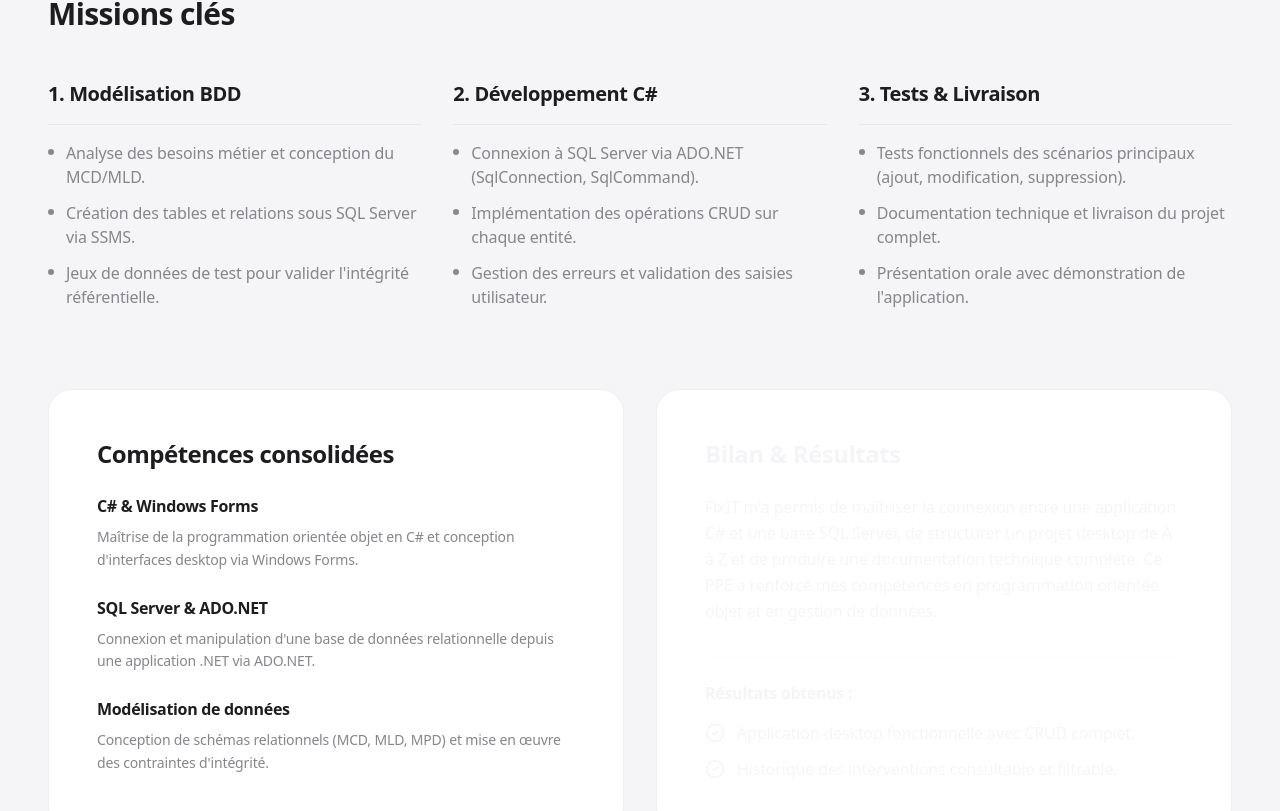
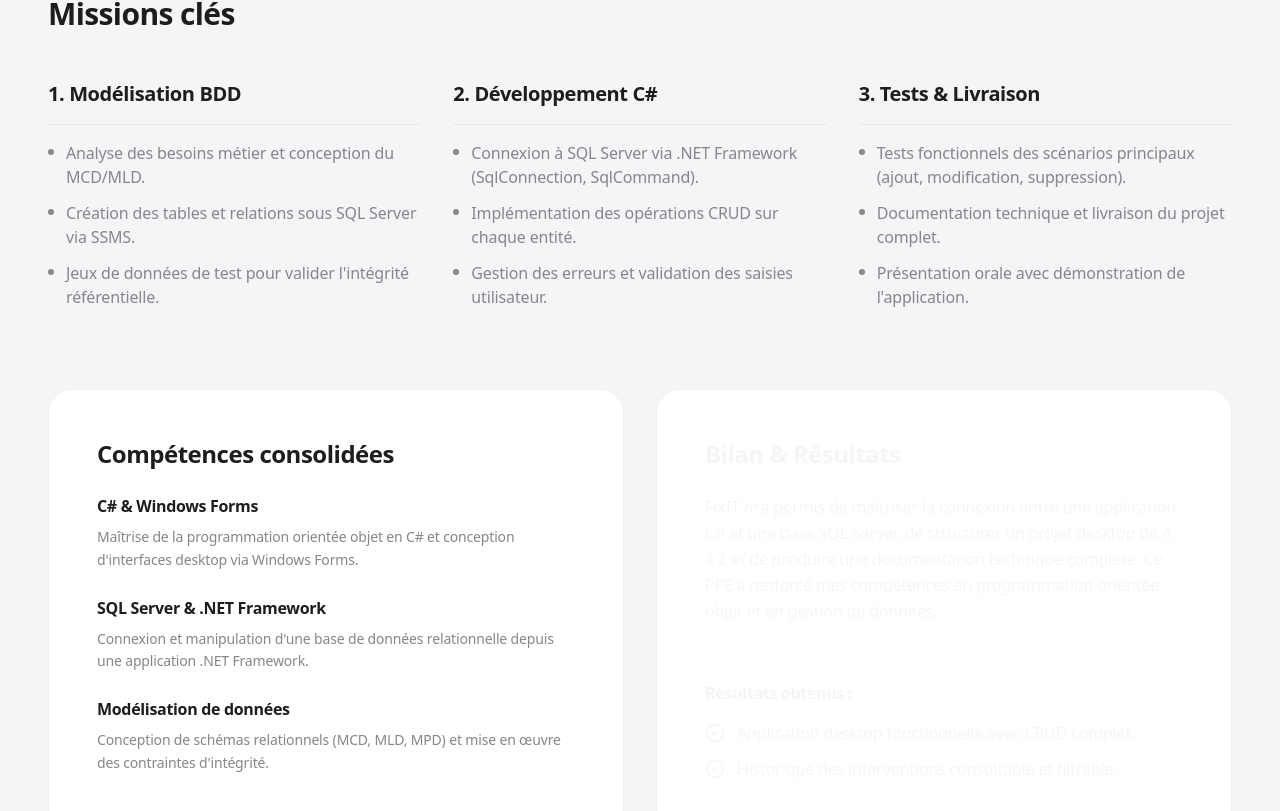
Before and after one commit to kairxuu/PORTFOLIO, a Next.js app: page /ppe/ppe2 in a window 1280 px wide. Shown: the part 2140-2951 px from the top of the page. Built offline with nearby package versions, Linux system fonts and the light colour scheme.

Commit message:
fix: update terminology from ADO.NET to .NET Framework in PPE2 project page

```diff
--- a/src/app/ppe/ppe2/page.tsx
+++ b/src/app/ppe/ppe2/page.tsx
@@ -327,7 +327,7 @@ export default function PPE2Page() {
             <ul className="space-y-3">
               <li className="flex gap-3 text-foreground-secondary font-light">
                 <div className="w-1.5 h-1.5 rounded-full bg-foreground/50 mt-2 shrink-0" />
-                Connexion à SQL Server via ADO.NET (SqlConnection, SqlCommand).
+                Connexion à SQL Server via .NET Framework (SqlConnection, SqlCommand).
               </li>
               <li className="flex gap-3 text-foreground-secondary font-light">
                 <div className="w-1.5 h-1.5 rounded-full bg-foreground/50 mt-2 shrink-0" />
@@ -381,11 +381,11 @@ export default function PPE2Page() {
               </div>
               <div>
                 <h4 className="font-semibold text-foreground mb-2">
-                  SQL Server &amp; ADO.NET
+                  SQL Server &amp; .NET Framework
                 </h4>
                 <p className="text-foreground-secondary font-light text-sm leading-relaxed">
                   Connexion et manipulation d&apos;une base de données
-                  relationnelle depuis une application .NET via ADO.NET.
+                  relationnelle depuis une application .NET Framework.
                 </p>
               </div>
               <div>
```
